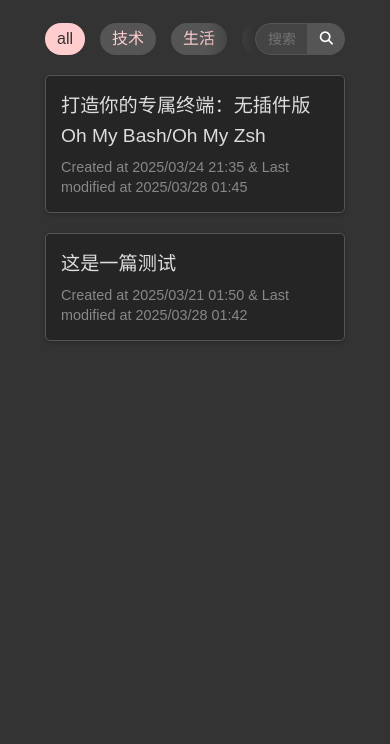
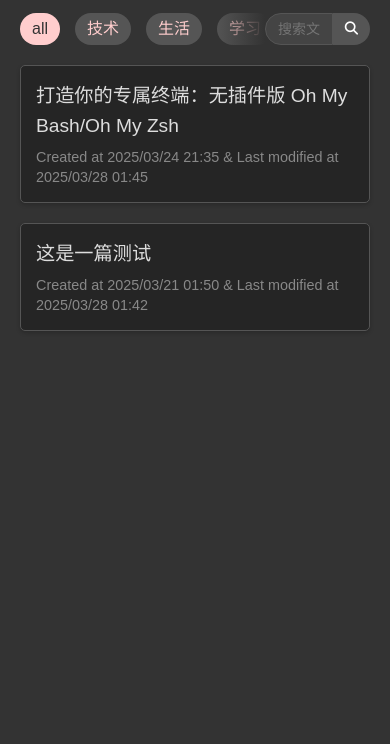
Before and after one commit to JunyueKang/JunyueKang.github.io, a plain HTML site: page index.html in a window 390 px wide. Shown: the part 100-844 px from the top of the page. Drawn offline with Linux system fonts and the light colour scheme; no server answers.

Commit message:
Changed layout

```diff
--- a/index.html
+++ b/index.html
@@ -21,7 +21,7 @@
     <style>
         body {
             font-family: Arial, sans-serif;
-            max-width: 800px;
+            max-width: 1000px;
             margin: 0 auto;
             padding: 20px;
             line-height: 1.6;
@@ -308,7 +308,9 @@
         /* 响应式调整 */
         @media (max-width: 868px) {
             .content-wrapper {
-                max-width: calc(100% - 70px); /* 在较窄屏幕上减少右侧空间 */
+                max-width: calc(100% - 50px); /* 在较窄屏幕上减少右侧空间 */
+                margin: 0;
+                margin-right: auto;
             }
 
             #themeToggle, #githubButton {
@@ -316,17 +318,25 @@
                 height: 40px;
                 right: 10px;
             }
+            body {
+                padding: 20px;
+            }
         }
 
         @media (max-width: 720px) {
             .content-wrapper {
-                max-width: calc(100% - 60px); /* 在更窄屏幕上进一步减少右侧空间 */
+                max-width: calc(100% - 30px); /* 在更窄屏幕上进一步减少右侧空间 */
+                margin: 0;
+                margin-right: auto;
             }
 
             #themeToggle, #githubButton {
                 width: 35px;
                 height: 35px;
                 right: 5px;
+            }
+            body {
+                padding: 20px;
             }
             #live2d-widget {
                 display: none;
@@ -335,11 +345,15 @@
 
         @media (max-width: 400px) {
             .content-wrapper {
-                max-width: calc(100% - 50px); /* 在更窄屏幕上进一步减少右侧空间 */
+                max-width: calc(100% - 20px); /* 在更窄屏幕上进一步减少右侧空间 */
+                margin: 0 auto;
             }
 
             #themeToggle, #githubButton {
                 display: none;
+            }
+            body {
+                padding: 10px;
             }
             #live2d-widget {
                 display: none;
```
